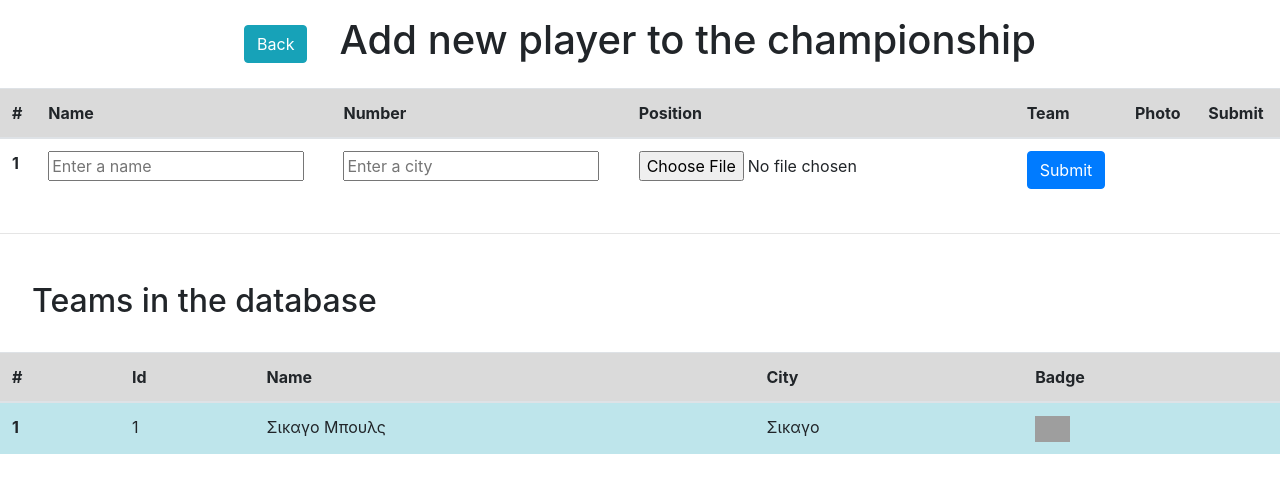
After one commit to uom-android-team2/WeBall_Statistics-Backend, a PHP site: page /create-player-page.php in a window 1280 px wide. The commit adds this page. Shown: the top 493 px of the page. Run offline with PHP 8.4, Linux system fonts and the light colour scheme; grey boxes are pictures that could not be loaded.

Commit message:
create front end for player creation

```diff
--- /dev/null
+++ b/php/create-player-page.php
@@ -0,0 +1,104 @@
+
+<!DOCTYPE html>
+<html lang="en">
+  <head>
+    <meta charset="UTF-8" />
+    <meta http-equiv="X-UA-Compatible" content="IE=edge" />
+    <meta name="viewport" content="width=device-width, initial-scale=1.0" />
+    <title>Create Player</title>
+    <link
+      rel="stylesheet"
+      href="https://stackpath.bootstrapcdn.com/bootstrap/4.5.2/css/bootstrap.min.css"
+    />
+    <style>
+      #header {
+        display: flex;
+        align-items: center;
+        justify-content: center;
+        padding: 1rem;
+      }
+      #title {
+        text-align: center;
+        margin-left: 2rem;
+      }
+      .img {
+        width: 100%;
+        height: auto;
+        max-width: 35px;
+      }
+    </style>
+  </head>
+  <body>
+    <header id="header">
+      <a id="back" href="index.php" class="btn btn-info">Back</a>
+      <h1 id="title">Add new player to the championship</h1>
+    </header>
+    <section>
+      <form action="" class="table-responsive">
+        <table class="table">
+          <thead>
+            <tr class="table-active">
+              <th scope="col">#</th>
+              <th scope="col">Name</th>
+              <th scope="col">Number</th>
+              <th scope="col">Position</th>
+              <th scope="col">Team</th>
+              <th scope="col">Photo</th>
+              <th scope="col">Submit</th>
+            </tr>
+          </thead>
+          <tbody>
+            <tr>
+              <th scope="row">1</th>
+              <td>
+                <input type="text" name="teamName" placeholder="Enter a name" />
+              </td>
+              <td>
+                <input type="text" name="city" placeholder="Enter a city" />
+              </td>
+              <td><input type="file" name="badge" id="badge" /></td>
+              <td>
+                <input
+                  class="btn btn-primary"
+                  type="submit"
+                  name="submit"
+                  value="Submit"
+                />
+              </td>
+            </tr>
+          </tbody>
+        </table>
+      </form>
+    </section>
+    <hr />
+    <section class="table-responsive" id="database">
+      <h2 style="padding: 1rem; margin: 1rem">Teams in the database</h2>
+      <table class="table">
+        <thead>
+          <tr class="table-active">
+            <th scope="col">#</th>
+            <th scope="col">Id</th>
+            <th scope="col">Name</th>
+            <th scope="col">City</th>
+            <th scope="col">Badge</th>
+          </tr>
+        </thead>
+        <tbody class="table-info">
+          <tr>
+            <th scope="row">1</th>
+            <td>1</td>
+            <td>Σικαγο Μπουλς</td>
+            <td>Σικαγο</td>
+            <td>
+              <img
+                class="img"
+                src="../resources/team_images/bulls.png"
+                alt="image"
+              />
+            </td>
+          </tr>
+        </tbody>
+      </table>
+    </section>
+  </body>
+</html>
--- a/php/index.php
+++ b/php/index.php
@@ -25,7 +25,7 @@ if(!isset($_SESSION["loggedin"]) || $_SESSION["loggedin"] !== true){
     <h1 class="my-5">Hi, <b><?php echo htmlspecialchars($_SESSION["username"]); ?></b>. Welcome to WeBall-Statistics admin dashboard.</h1>
     <p>
         <a href="#" class="btn btn-success">Δημιουργία Ομάδων</a>
-        <a href="#" class="btn btn-success">Δημιουργία παικτών </a>
+        <a href="create-player-page.php" class="btn btn-success">Δημιουργία παικτών </a>
         <a href="#" class="btn btn-success">Δημιουργία Πρωταθλήματος</a>
         <a href="#" class="btn btn-success">Κλήρωση Πρωταθλήματος</a>
         <br>
```
